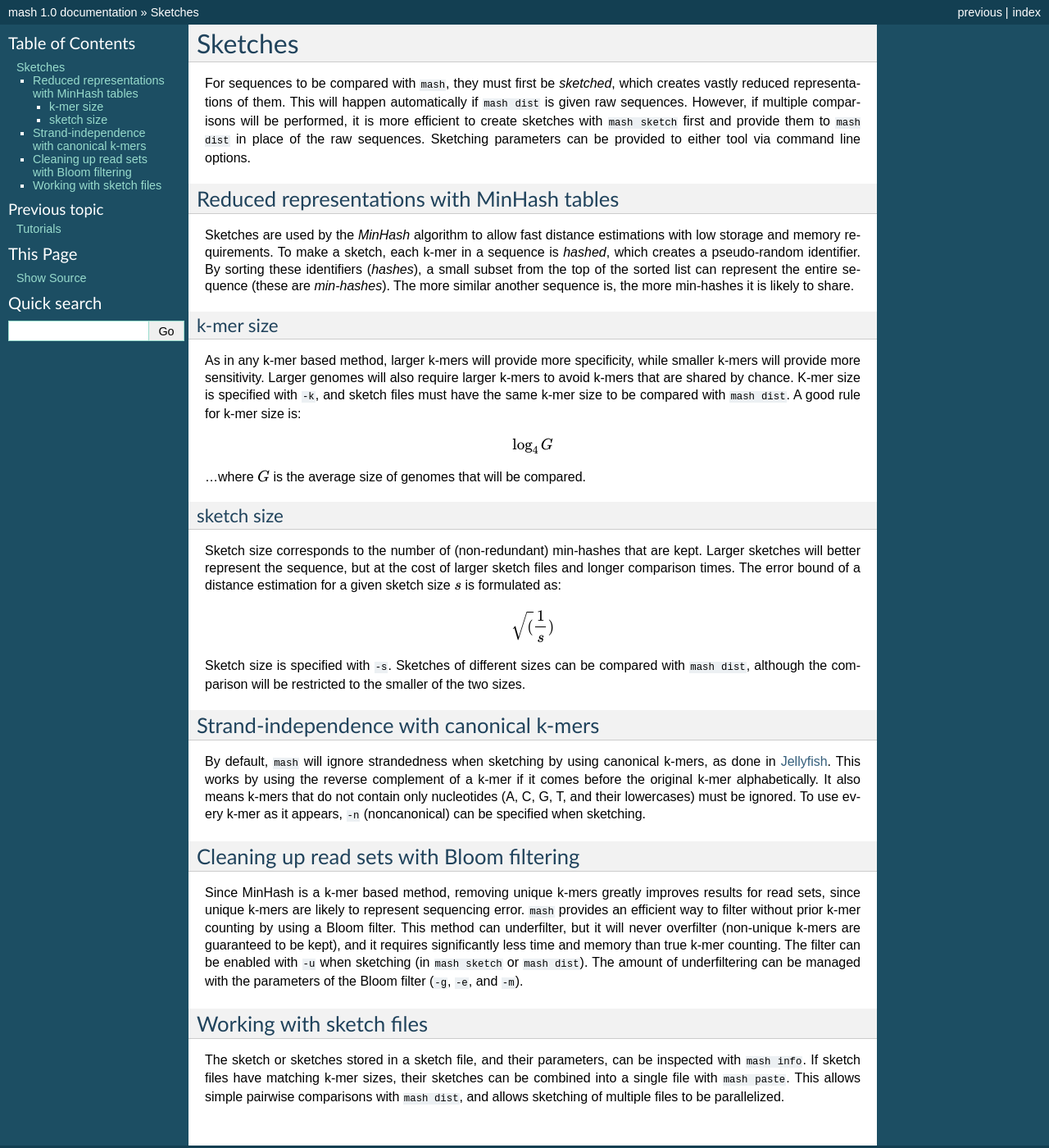
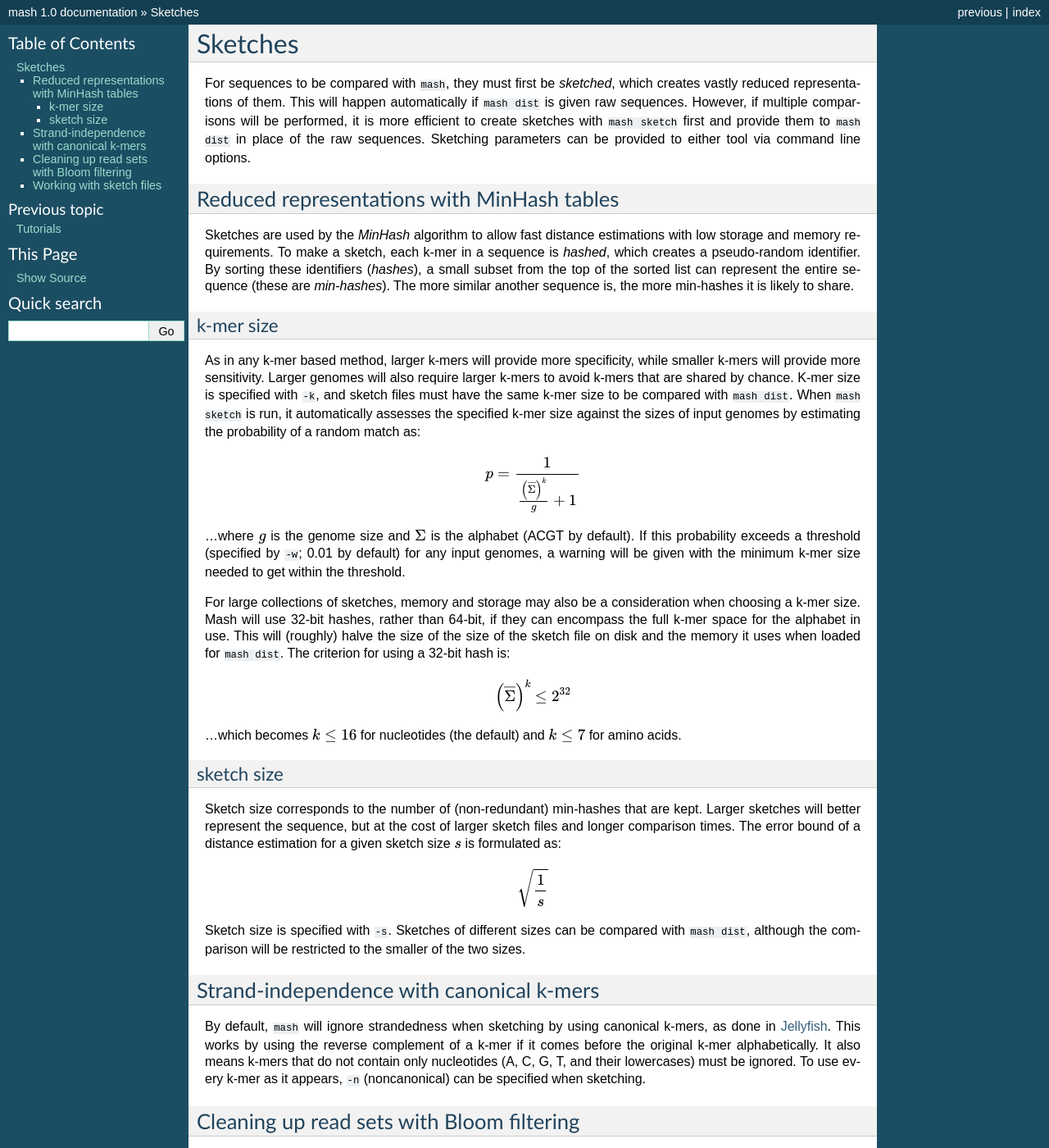
Before and after one commit to marbl/Mash, a Sphinx documentation site: the page built from doc/sphinx/sketches.rst, in a window 1280 px wide and 1400 px high. Shown: the whole window at 82% size. Built offline with Sphinx 7.4.7, drawn with Linux system fonts in a browser that asks for light colours; pages that are not in the unit, such as notebooks, are missing from menus.

Commit message:
docs: k-mer size equation update

```diff
--- a/doc/sphinx/sketches.rst
+++ b/doc/sphinx/sketches.rst
@@ -24,12 +24,30 @@ As in any k-mer based method, larger k-mers will provide more specificity, while
 smaller k-mers will provide more sensitivity. Larger genomes will also require
 larger k-mers to avoid k-mers that are shared by chance. K-mer size is
 specified with :code:`-k`, and sketch files must have the same k-mer size to be
-compared with :code:`mash dist`. A good rule for k-mer size is:
+compared with :code:`mash dist`. When :code:`mash sketch` is run, it
+automatically assesses the specified k-mer size against the sizes of input
+genomes by estimating the probability of a random match as:
 
 .. math::
-  \log_4 {G}
+  p = \frac 1 {\frac {\left(\overline\Sigma\right)^k} g + 1}
 
-...where :math:`G` is the average size of genomes that will be compared.
+...where :math:`g` is the genome size and :math:`\Sigma` is the alphabet (ACGT
+by default). If this probability exceeds a threshold (specified by
+:code:`-w`; 0.01 by default) for any input genomes, a warning will be given
+with the minimum k-mer size needed to get within the threshold.
+
+For large collections of sketches, memory and storage may also be a
+consideration when choosing a k-mer size. Mash will use 32-bit hashes, rather
+than 64-bit, if they can encompass the full k-mer space for the alphabet in use.
+This will (roughly) halve the size of the size of the sketch file on disk and
+the memory it uses when loaded for :code:`mash dist`. The criterion for using a
+32-bit hash is:
+
+.. math::
+   \left({\overline\Sigma}\right)^k \leq 2^{32}
+
+...which becomes :math:`k \leq 16` for nucleotides (the default) and
+:math:`k \leq 7` for amino acids.
 
 sketch size
 '''''''''''
@@ -39,7 +57,7 @@ larger sketch files and longer comparison times. The error bound of a distance
 estimation for a given sketch size :math:`s` is formulated as:
 
 .. math::
-  \sqrt(\frac{1}{s})
+  \sqrt{\frac{1}{s}}
 
 Sketch size is specified with :code:`-s`. Sketches of different sizes can be
 compared with :code:`mash dist`, although the comparison will be restricted to
```
